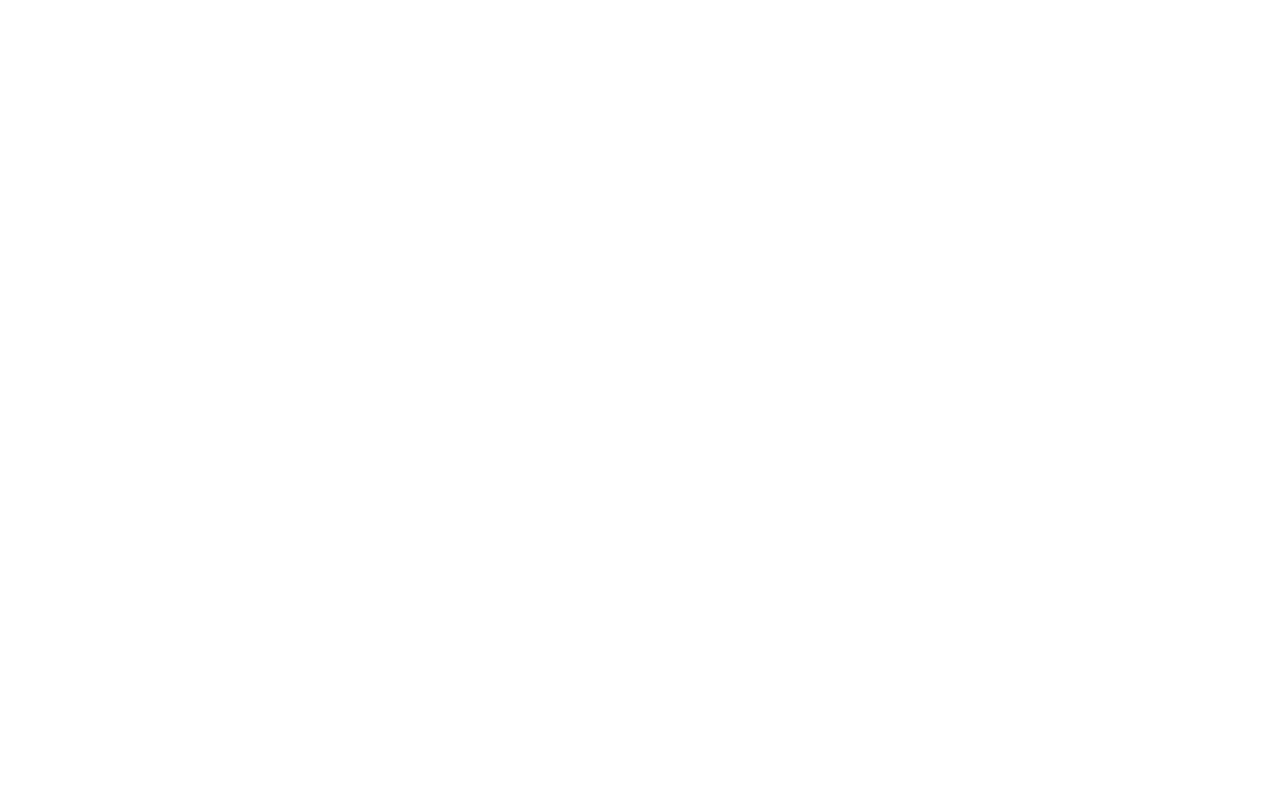
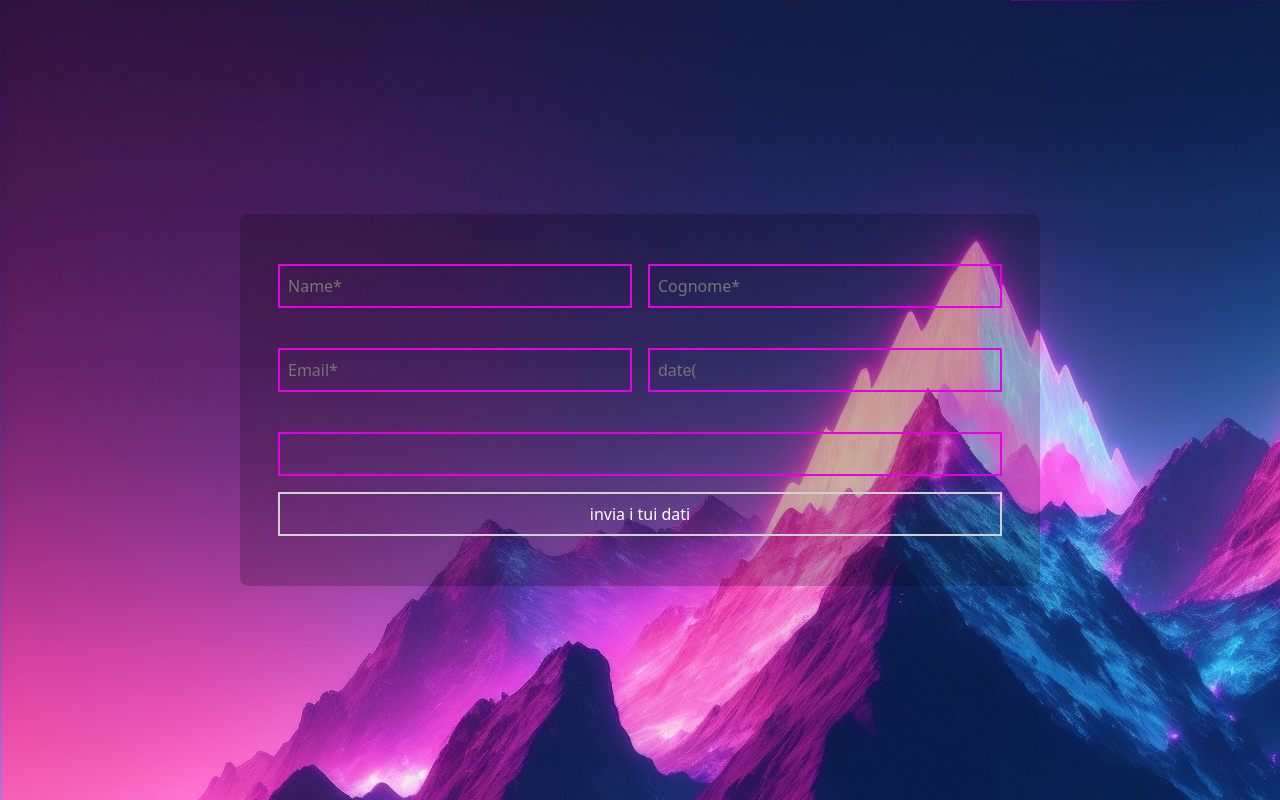
Before and after one commit to paoloflore99/php-badwords, a PHP site: page / in a window 1280 px wide. Before the commit the page is empty. Run offline with PHP 8.4, Linux system fonts and the light colour scheme.

Commit message:
parte grafica fatta

```diff
--- a/css/style.css
+++ b/css/style.css
@@ -0,0 +1,54 @@
+.sfondo {
+    background-image: url(../css/img/1328245.jpeg);
+    width: 100%;
+    height: 100vh;
+    display: flex;
+    flex-direction: column;
+    justify-content: center;
+    align-items: center;
+}
+
+.container:hover {
+    background: rgba(0, 0, 0, 0.5);
+    transition: 1s;
+}
+
+input {
+    background-color: transparent;
+    border: 2px solid rgb(230, 0, 230);
+}
+
+
+.container {
+    width: 800px;
+    padding: 30px;
+    transition: 2s;
+    background: rgba(0, 0, 0, 0.2);
+
+}
+
+button {
+    background-color: transparent;
+    border: 2px solid rgb(209, 209, 209);
+    transition: 1s;
+    color: white;
+    /* background-color: rgb(230, 0, 230); */
+}
+
+button:hover {
+    /* background-color: rgb(230, 0, 230); */
+    transition: 1s;
+}
+
+
+.padding-mio {
+    padding: 20px;
+}
+
+.padding-meno {
+    margin-top: 1rem;
+}
+
+input {
+    color: white;
+}
--- a/index.php
+++ b/index.php
@@ -1,13 +1,62 @@
-<?php ?>
+<?php
+
+$invio = 'invia i tui dati';
+
+?>
+
+
+
+
+
+
+
+
+
+
+
+
+
 
 <!DOCTYPE html>
 <html lang="en">
 <head>
-    <meta charset="UTF-8">
-    <meta name="viewport" content="width=device-width, initial-scale=1.0">
-    <title>Document</title>
+    <head>
+        <link href="https://cdn.jsdelivr.net/npm/bootstrap@5.3.0/dist/css/bootstrap.min.css" rel="stylesheet" integrity="sha384-9ndCyUaIbzAi2FUVXJi0CjmCapSmO7SnpJef0486qhLnuZ2cdeRhO02iuK6FUUVM" crossorigin="anonymous">
+        <meta charset="UTF-8">
+        <link rel="stylesheet" href="https://cdnjs.cloudflare.com/ajax/libs/font-awesome/6.2.0/css/all.min.css" integrity="sha512-xh6O/CkQoPOWDdYTDqeRdPCVd1SpvCA9XXcUnZS2FmJNp1coAFzvtCN9BmamE+4aHK8yyUHUSCcJHgXloTyT2A==" crossorigin="anonymous" referrerpolicy="no-referrer">
+        <meta name="viewport" content="width=device-width, initial-scale=1.0">
+        <link rel="icon" type="image/x-icon" href="https://boolean.careers/favicon/favicon.ico">
+        <link rel="stylesheet" href="./css/style.css"><!--css-->
+        <title>Php-Badwords</title>
 </head>
+
 <body>
+    <div class="sfondo ">
+        <div class="container rounded-3 text-white">
+            <div class="row ">
 
+            <div class="d-flex padding-mio">
+                <input type="text" class="p-2 container-fluid" type="name" placeholder="Name*">
+                <div class="mx-2"></div>
+                <input type="text" class="p-2 container-fluid" type="cognome" placeholder="Cognome*">
+            </div>
+
+            <div class="d-flex padding-mio">
+                <input type="text" class="p-2 container-fluid" type="Email" placeholder="Email*">
+                <div class="mx-2"></div>
+                <input type="text" class="p-2 container-fluid" type="date"  placeholder="date(">
+            </div>
+
+            <div class="padding-mio">
+                <input class="input-inero container-fluid p-2 input-elp" type="text">
+                <div>
+
+                </div>
+                <button class="container-fluid padding-meno p-2" ><?php echo $invio ?></button>
+            </div>
+
+            </div>
+        </div>
+    </div>
 </body>
 </html>
```
Also changed, not shown: css/img/1328245.jpeg (added).
